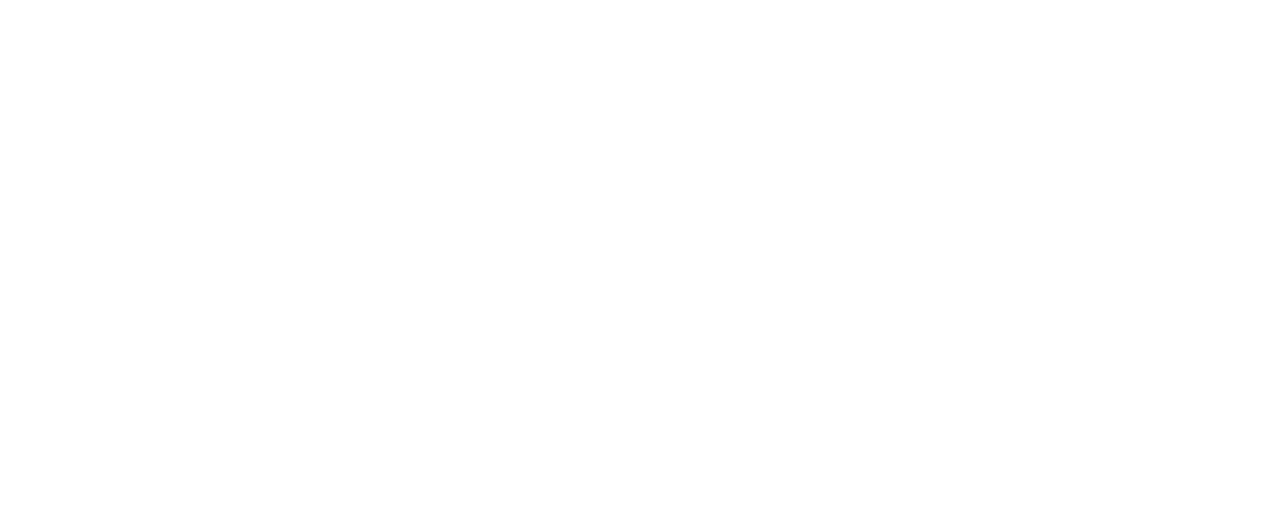
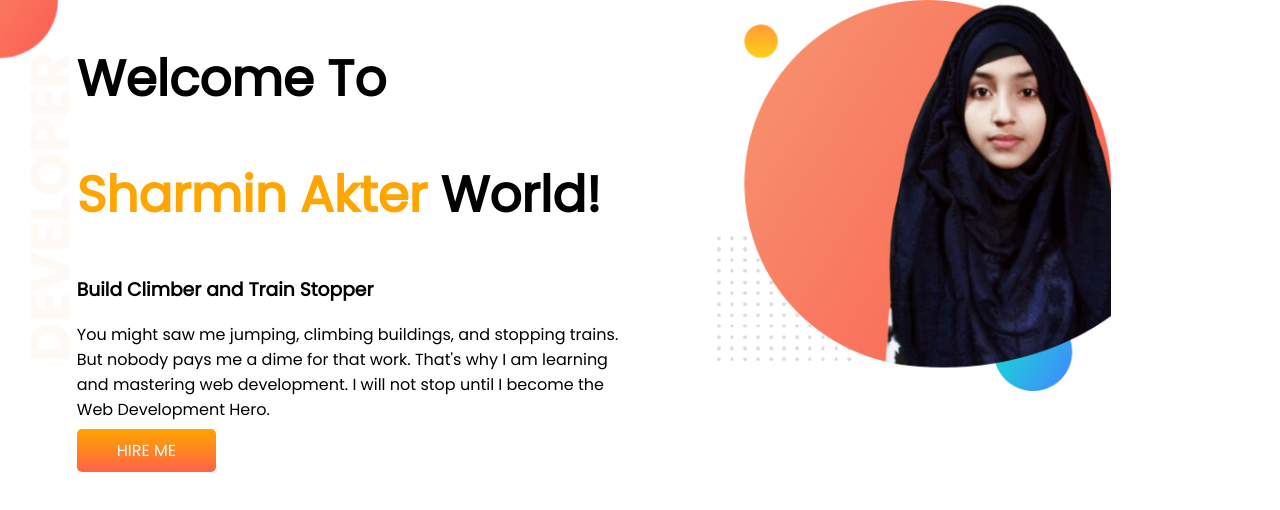
Before and after one commit to SharminAkter3/developer-portfolio, a plain HTML site: page index.html in a window 1280 px wide. Drawn offline with Linux system fonts and the light colour scheme.

Commit message:
top banner added

```diff
--- a/index.html
+++ b/index.html
@@ -1,13 +1,34 @@
 <!DOCTYPE html>
 <html lang="en">
+
 <head>
     <meta charset="UTF-8">
     <meta http-equiv="X-UA-Compatible" content="IE=edge">
     <meta name="viewport" content="width=device-width, initial-scale=1.0">
     <title>Sharmin Portfolio</title>
+    <link rel="preconnect" href="https://fonts.googleapis.com">
+    <link rel="preconnect" href="https://fonts.gstatic.com" crossorigin>
+    <link href="https://fonts.googleapis.com/css2?family=Poppins&display=swap" rel="stylesheet">
     <link rel="stylesheet" href="style.css">
 </head>
+
 <body>
+    <section class="top-banner">
+        <div class="half-width">
+            <h1>Welcome To</h1>
+            <h1><span class="color">Sharmin Akter</span> World!</h1>
+            <h3>Build Climber and Train Stopper</h3>
+            <p>You might saw me jumping, climbing buildings, and stopping trains. But nobody pays me a dime for that
+                work.
+                That's why I am learning and mastering web development. I will not stop until I become the Web
+                Development
+                Hero.</p>
+            <a class="link-button" target="_blank" href="https://www.linkedin.com/company/programminghero/">HIRE ME</a>
+        </div>
+        <div class="half-width">
+            <img src="images/sharmin-pic.png" alt="">
+        </div>
+    </section>
+</body>
 
-</body>
 </html>
--- a/style.css
+++ b/style.css
@@ -0,0 +1,39 @@
+body {
+    font-family: 'Poppins', sans-serif;
+    margin: 0px;
+}
+
+h1 {
+    font-size: 50px;
+}
+
+.color {
+    color: orange;
+}
+
+section {
+    display: flex;
+}
+
+.half-width {
+    width: 50%;
+    padding-left: 6%;
+}
+
+.half-width img {
+    width: 70%;
+}
+
+.link-button {
+    text-decoration: none;
+    background-image: linear-gradient(orange, tomato);
+    padding: 10px 40px;
+    color: white;
+    font-weight: 400px;
+    border-radius: 5px;
+}
+
+.top-banner {
+    background-image: url(images/top-banner.png);
+    background-repeat: no-repeat;
+}
```
Also changed, not shown: images/dream-bg.png (added), images/exp-bg.png (added), images/jhankar.png (added), images/jhankar2.png (added), images/my-bg2.png (added), images/sharmin-pic.png (added), images/top-banner.png (added), my-pic.jpg (added), 7 other files.
